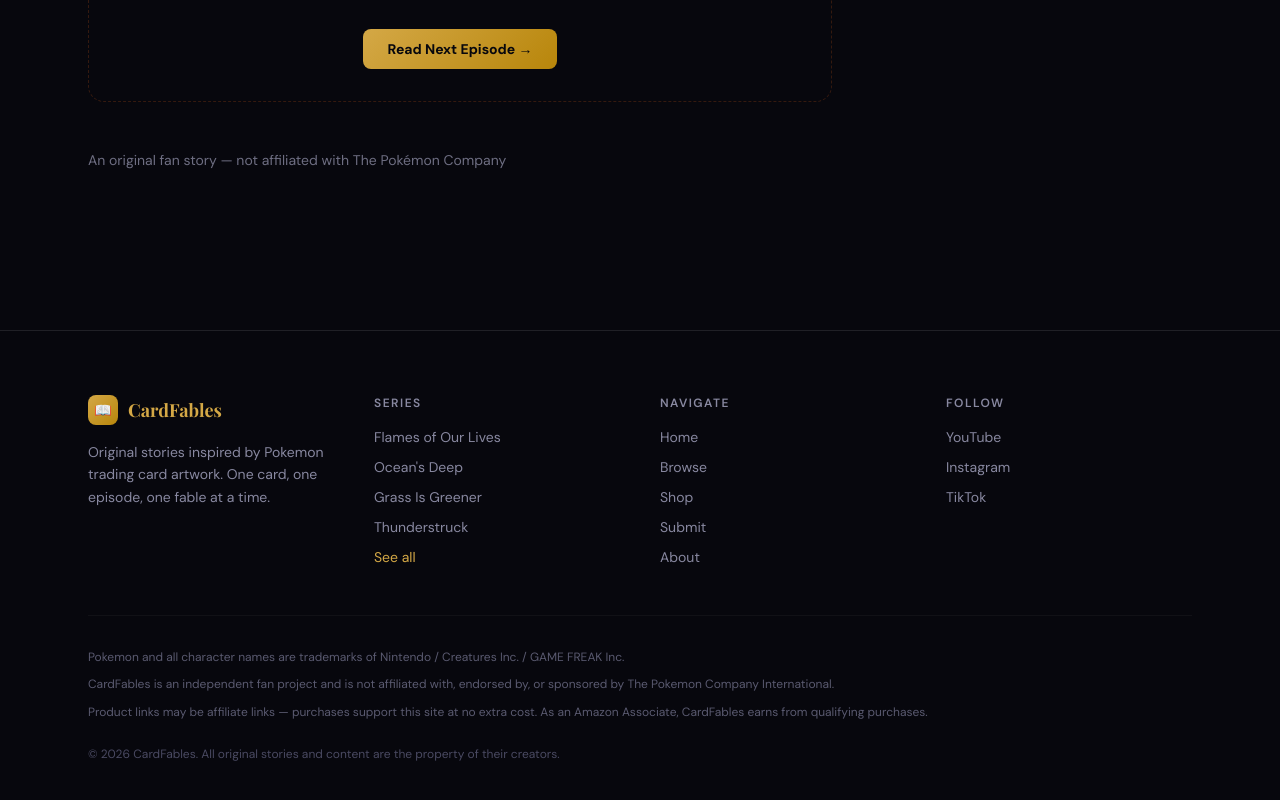
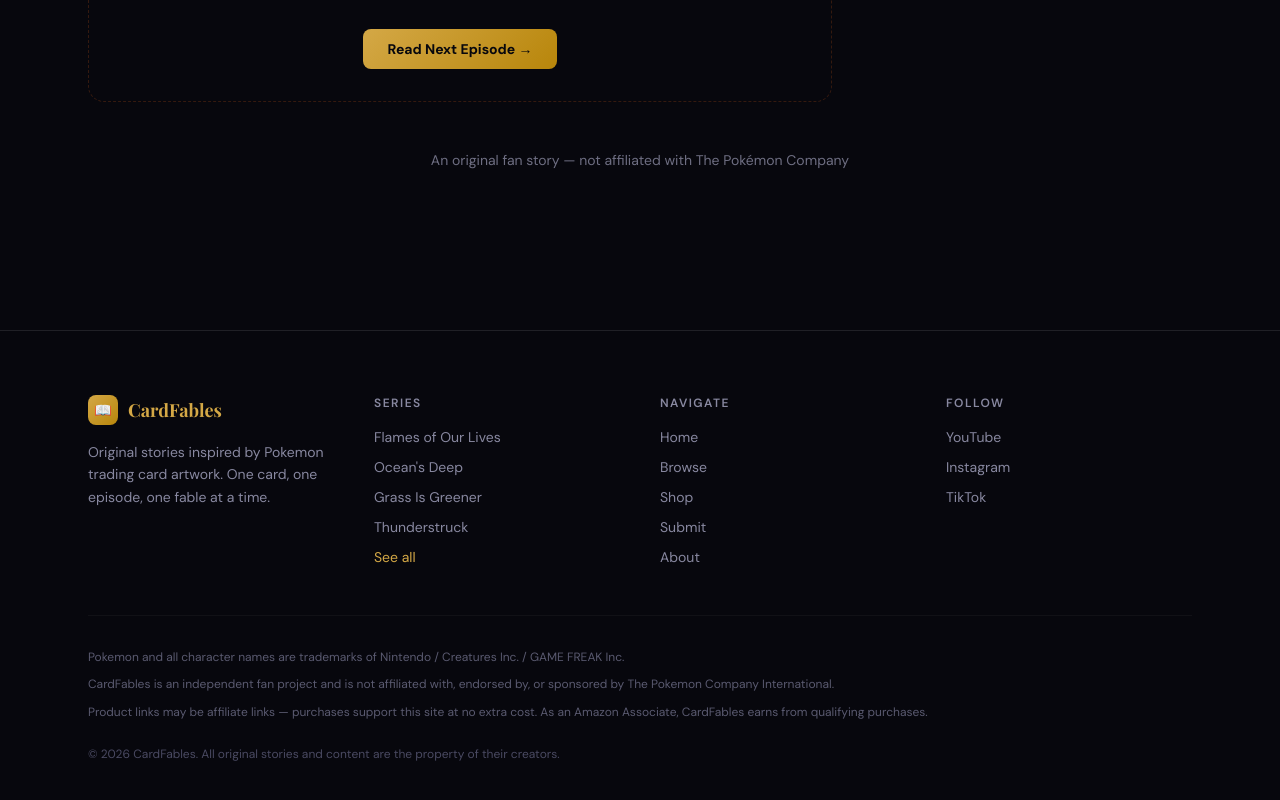
Before and after one commit to siulm/cardfables, a Next.js app: page /series/flames-of-our-lives/the-nap-that-changed-everything in a window 1280 px wide. Shown: the part 1857-2657 px from the top of the page. Built offline with nearby package versions, Linux system fonts and the light colour scheme.

Commit message:
style: center-align episode disclaimer
Co-Authored-By: Claude Opus 4.6 <noreply@anthropic.com>

```diff
--- a/src/components/episode/EpisodeReader.tsx
+++ b/src/components/episode/EpisodeReader.tsx
@@ -100,7 +100,7 @@ export function EpisodeReader({ episode, series }: EpisodeReaderProps) {
       </div>
 
       {/* Disclaimer */}
-      <p className="mt-12 text-left text-sm text-text-dim">
+      <p className="mt-12 text-center text-sm text-text-dim">
         An original fan story &mdash; not affiliated with The Pok&eacute;mon Company
       </p>
     </>
```
